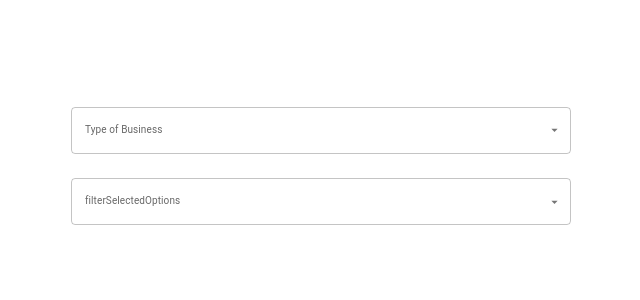
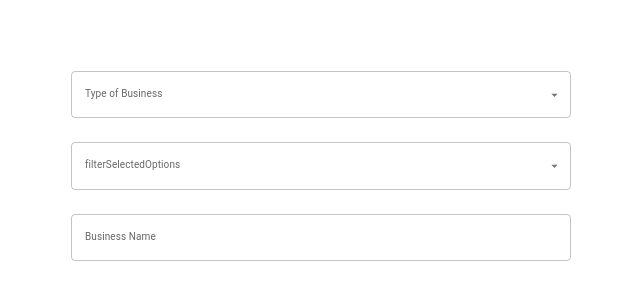
Before and after one commit to Wjs0068/Good-Help, a React (Create React App) app: page /addBrand in a window 1280 px wide. Shown: the part 234-534 px from the top of the page, without its empty margins (319-959 px from the left). Built offline with nearby package versions, Linux system fonts and the light colour scheme; the HTML template or start-up script is replaced by a standard one.

Commit message:
add new input to form

```diff
--- a/src/components/AddBrand.js
+++ b/src/components/AddBrand.js
@@ -38,7 +38,7 @@ function AddBrand() {
           disablePortal
           id="combo-box-demo"
           onChange={(event, value) => {
-            console.log(value);
+            setValue(value.label);
           }}
           options={type}
           sx={{ width: 500 }}
@@ -50,7 +50,7 @@ function AddBrand() {
         <Autocomplete
           multiple
           id="tags-outlined"
-          options={serviceOptions}
+          options={value === "Service" ? serviceOptions : retailOptions}
           getOptionLabel={(option) => option.option}
           groupBy={(serviceOptions) => serviceOptions.title}
           sx={{ width: 500 }}
@@ -63,6 +63,11 @@ function AddBrand() {
             />
           )}
         />
+        <TextField
+          id="outlined-basic"
+          label="Business Name"
+          variant="outlined"
+        />
       </Stack>
     </form>
   );
```
